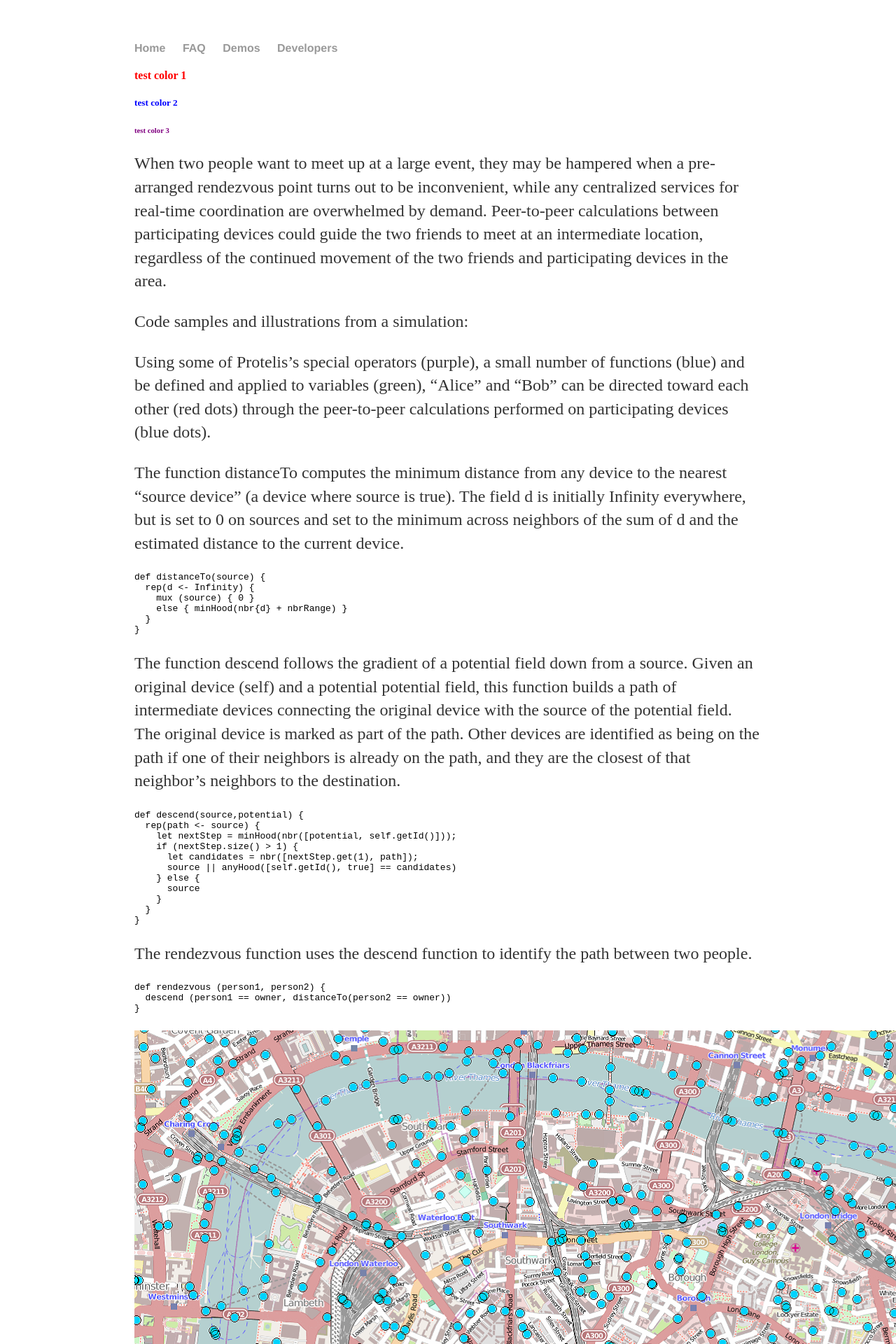
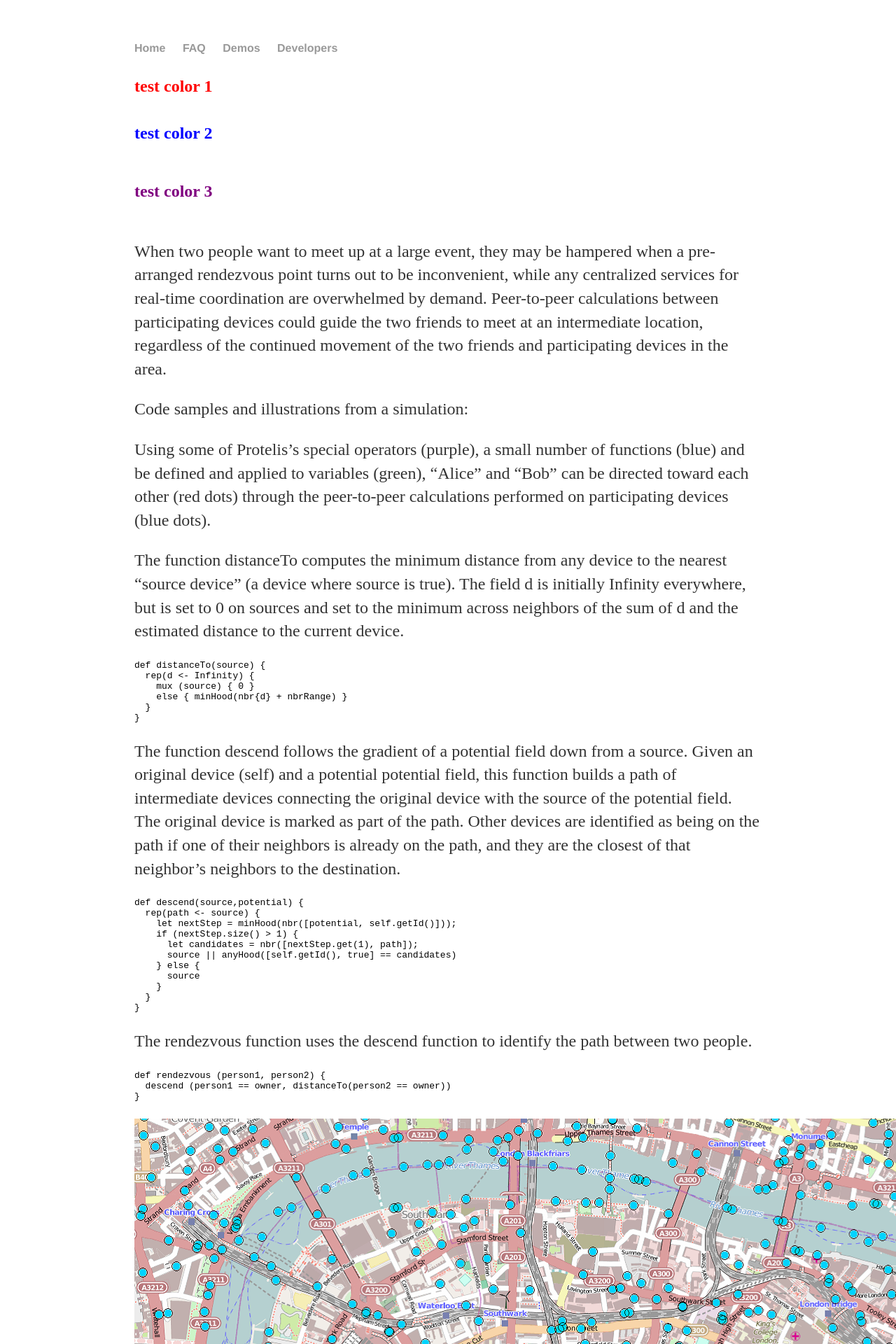
Before and after one commit to tasseomancy/tasseomancy.github.io, a Jekyll site: the page built from _posts/2018-02-07-peer-to-peer-route-planning.md, in a window 1280 px wide. Shown: the top 1920 px of the page at 70% size. Built offline with Jekyll 4.4.1, drawn with Linux system fonts in a browser that asks for light colours.

Commit message:
Update main.css

```diff
--- a/css/main.css
+++ b/css/main.css
@@ -44,12 +44,20 @@ ul.posts li {
 
 h4 {
     color: red;
+    font-size: 1.5em;
 }
 
 h5 {
     color: blue;
+    font-size: 1.5em;
 }
 
 h6 {
     color: purple;
+    font-size: 1.5em;
 }
+
+h3 {
+    color: green;
+    font-size: 1.5em;
+}
```
